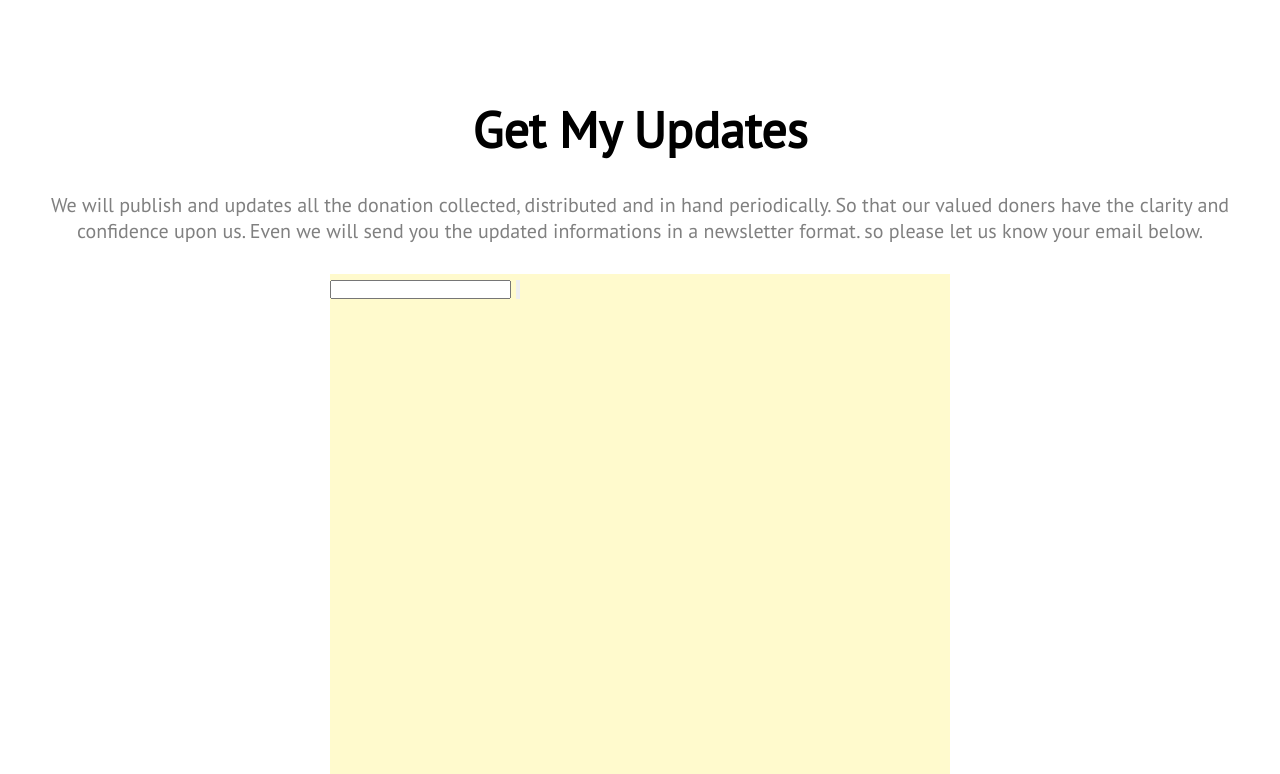
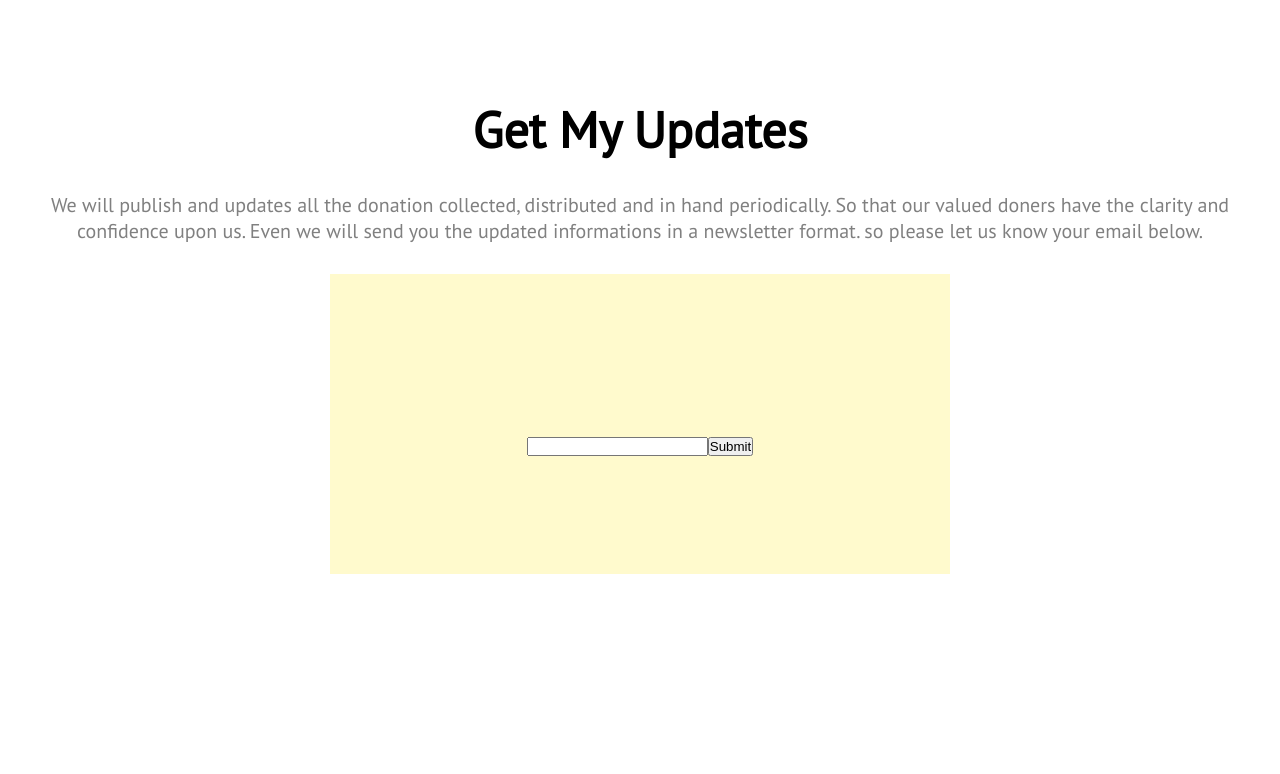
Before and after one commit to rudro54/Restart-5_Assignment_1, a plain HTML site: page index.html in a window 1280 px wide. Shown: the part 3194-3968 px from the top of the page. After the commit the page ends 3768 px from the top, so only its background shows below. Drawn offline with Linux system fonts and the light colour scheme.

Commit message:
input email and button working

```diff
--- a/index.html
+++ b/index.html
@@ -109,9 +109,8 @@
             valued doners have the clarity and confidence upon us. Even we will send you the updated informations in a
             newsletter format. so please let us know your email below. </p>
         <div class="email-form">
-            <form action="">
-                <input type="email" name="" id="">
-                <input type="button" value="">
+            <form class="input-email" action="">
+                <input type="email" id="email" name="email"><input type="submit">
             </form>
         </div>
 
--- a/style.css
+++ b/style.css
@@ -295,9 +295,20 @@ body {
 
 .email-form {
     width: 50%;
-    height: 500px;
+    height: 300px;
     display: flex;
     margin-top: 30px;
     font-size: 20px;
     background-color: lemonchiffon;
+    justify-content: center;
+    align-items: center;
+    text-align: center;
 }
+
+.input-email {
+    color: #ffffff;
+    border-radius: 5px;
+    text-decoration: none;
+    padding: 20px 40px;
+    margin-top: 40px;
+}
```
